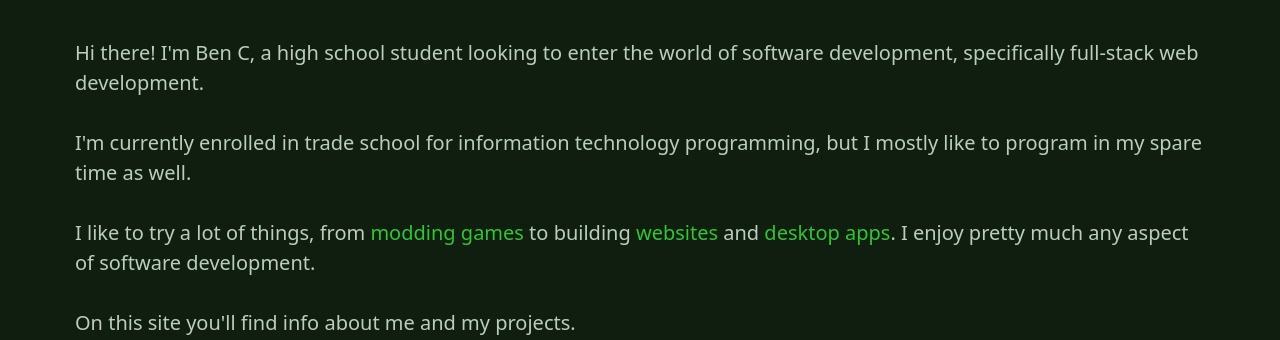
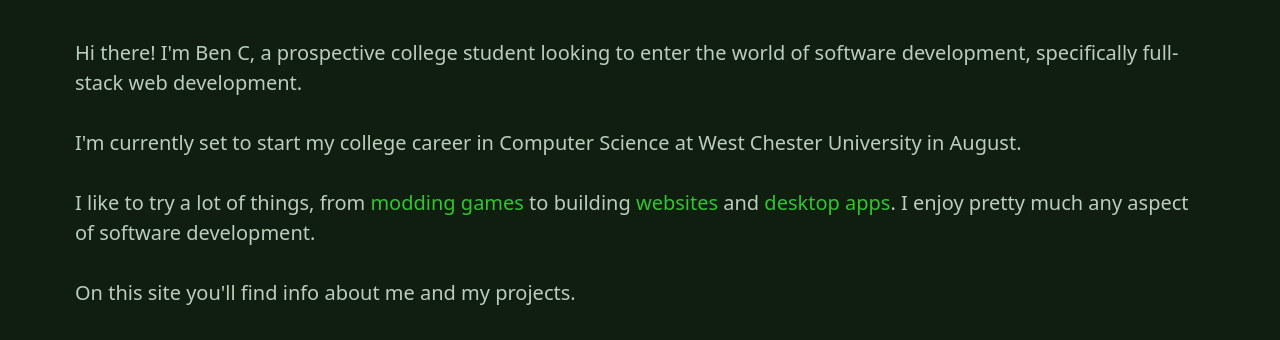
Before and after one commit to Bwc9876/portfolio-site, an Astro site: page / in a window 1280 px wide. Shown: the part 200-540 px from the top of the page. Built offline with nearby package versions, Linux system fonts and the light colour scheme; Astro itself is replaced by a stand-in of ours.

Commit message:
Update bio

```diff
--- a/src/pages/index.astro
+++ b/src/pages/index.astro
@@ -6,12 +6,12 @@ import Layout from "@layouts/Layout.astro";
 <Layout title="Ben C's Portfolio" appendTitle={false}>
     <h1>Ben C's Portfolio</h1>
     <p>
-        Hi there! I'm Ben C, a high school student looking to enter the world of software
+        Hi there! I'm Ben C, a prospective college student looking to enter the world of software
         development, specifically full-stack web development.
     </p>
     <p>
-        I'm currently enrolled in trade school for information technology programming, but I mostly
-        like to program in my spare time as well.
+        I'm currently set to start my college career in Computer Science at West Chester University
+        in August.
     </p>
     <p>
         I like to try a lot of things, from <a href="/projects/ow-new-horizons"> modding games</a>
@@ -45,7 +45,7 @@ import Layout from "@layouts/Layout.astro";
         motivating me to try new things and publish my work.
     </p>
     <p>
-        I'll be starting college next year at West Chester University for Computer Science, and hope
+        I'll be starting college in August at West Chester University for Computer Science, and hope
         that I can continue to expand my skill set and improve as a dev.
     </p>
     <p>
```
